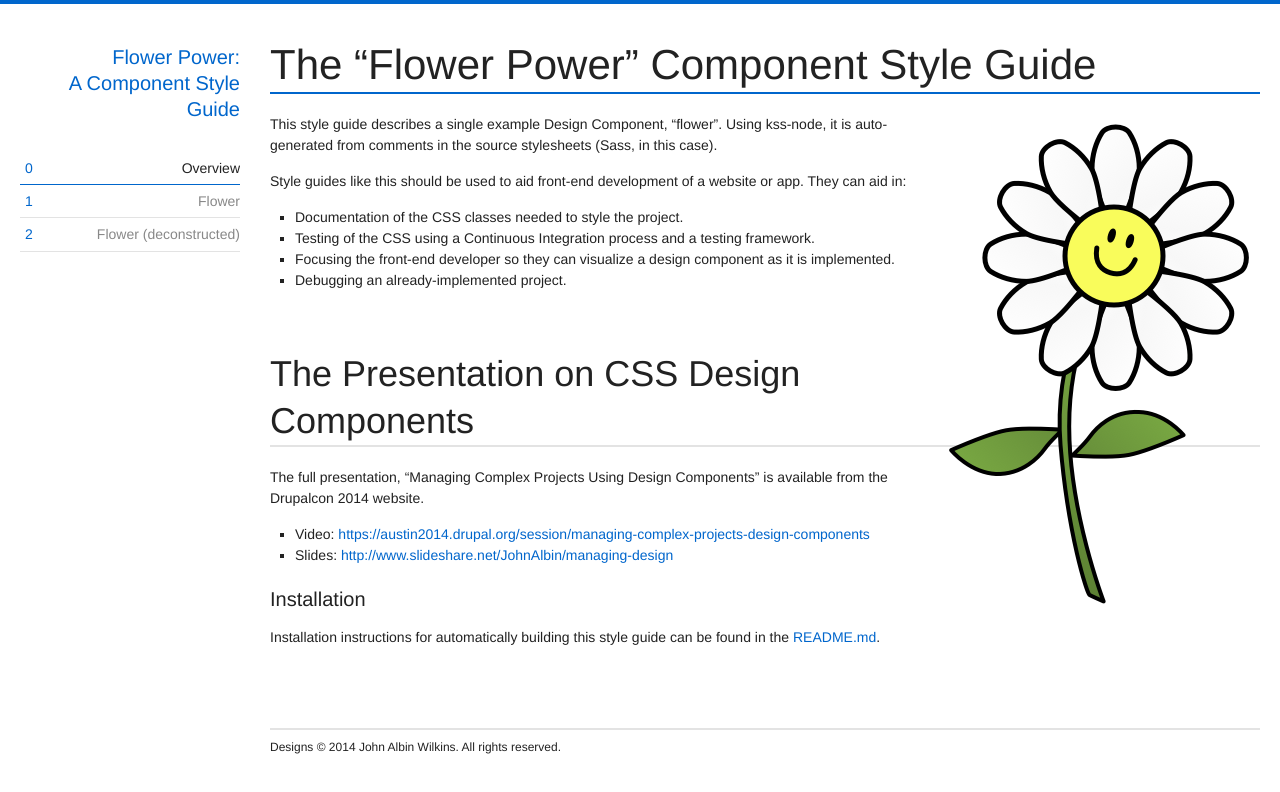
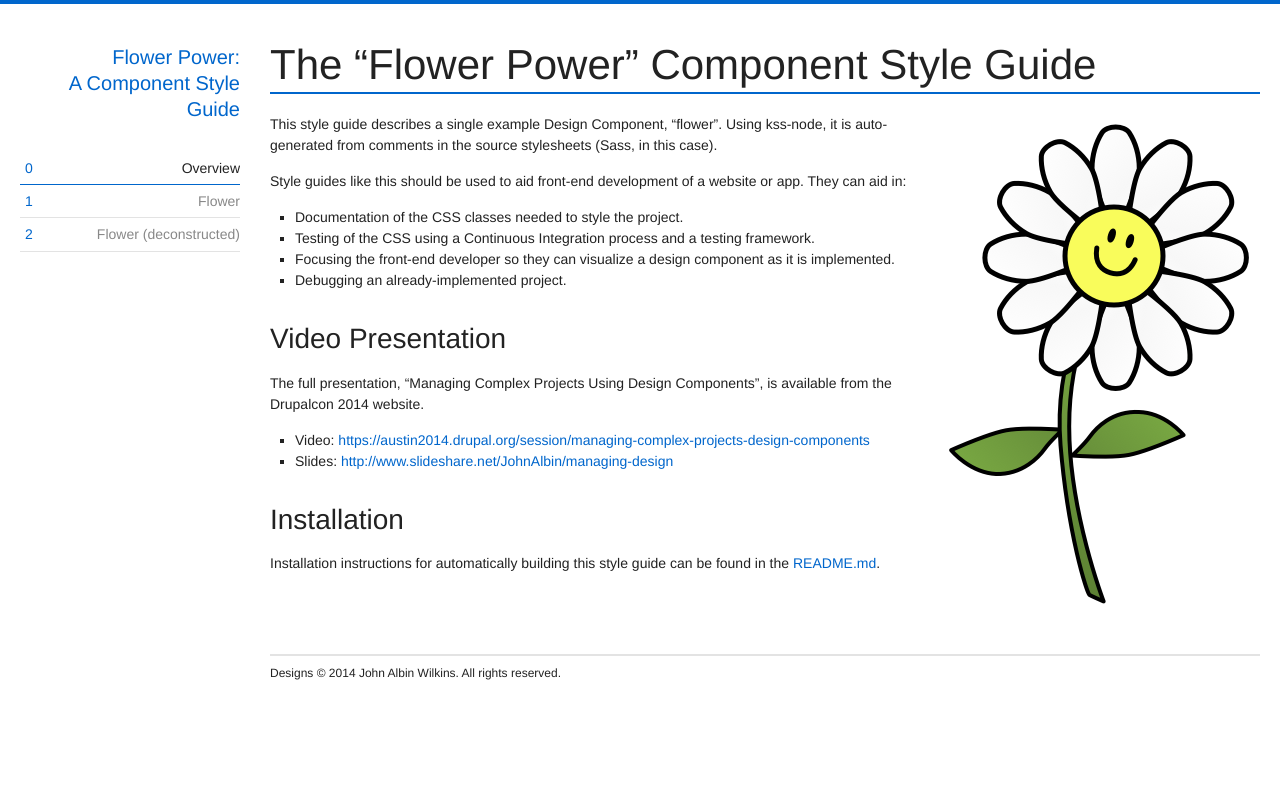
Before and after one commit to JohnAlbin/flower-power, a website: page index.html in a window 1280 px wide. Drawn offline with Linux system fonts and the light colour scheme.

```diff
--- a/index.html
+++ b/index.html
@@ -56,15 +56,15 @@
 <li>Focusing the front-end developer so they can visualize a design component as it is implemented.</li>
 <li>Debugging an already-implemented project.</li>
 </ul>
-<h1>The Presentation on CSS Design Components</h1>
-<p>The full presentation, “Managing Complex Projects Using Design Components” is available from the Drupalcon 2014 website.
+<h2>Video Presentation</h2>
+<p>The full presentation, “Managing Complex Projects Using Design Components”, is available from the Drupalcon 2014 website.
 
 </p>
 <ul>
 <li>Video: <a href="https://austin2014.drupal.org/session/managing-complex-projects-design-components">https://austin2014.drupal.org/session/managing-complex-projects-design-components</a></li>
 <li>Slides: <a href="http://www.slideshare.net/JohnAlbin/managing-design">http://www.slideshare.net/JohnAlbin/managing-design</a></li>
 </ul>
-<h3>Installation</h3>
+<h2>Installation</h2>
 <p>Installation instructions for automatically building this style guide can be found in the <a href="https://github.com/JohnAlbin/flower-power/blob/master/README.md">README.md</a>.
 </p>
 
```
